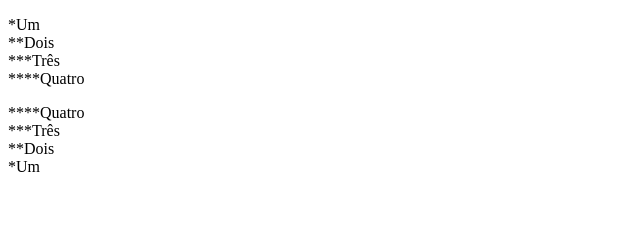
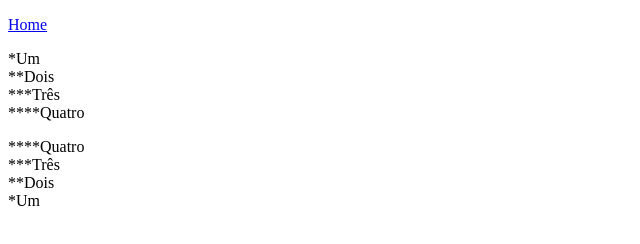
Before and after one commit to jpaulopereiraaraujo/htmlcssJP, a plain HTML site: page desafios/d1/index.html in a window 1280 px wide. Shown: the whole page, without its empty margins (0-640 px from the left). Drawn offline with Linux system fonts and the light colour scheme.

Commit message:
Navigation

```diff
--- a/desafios/d1/index.html
+++ b/desafios/d1/index.html
@@ -7,6 +7,7 @@
     <title>Document</title>
 </head>
 <body>
+    <p><a href="../index.html">Home</a></p>
     <p>*Um<br>**Dois<br>***Três<br>****Quatro</p><p>****Quatro<br>***Três<br>**Dois<br>*Um</p>
 
 </body>
```
Also changed, not shown: desafios/d2/index.html (+1 -0 lines), desafios/d3/index.html (+1 -0 lines), desafios/d4/index.html (+1 -0 lines), desafios/d5/index.html (+1 -0 lines), desafios/d6/index.html (+1 -0 lines), desafios/d7/index.html (+1 -0 lines), desafios/d8/index.html (+1 -0 lines), desafios/d9/index.html (+1 -0 lines).
